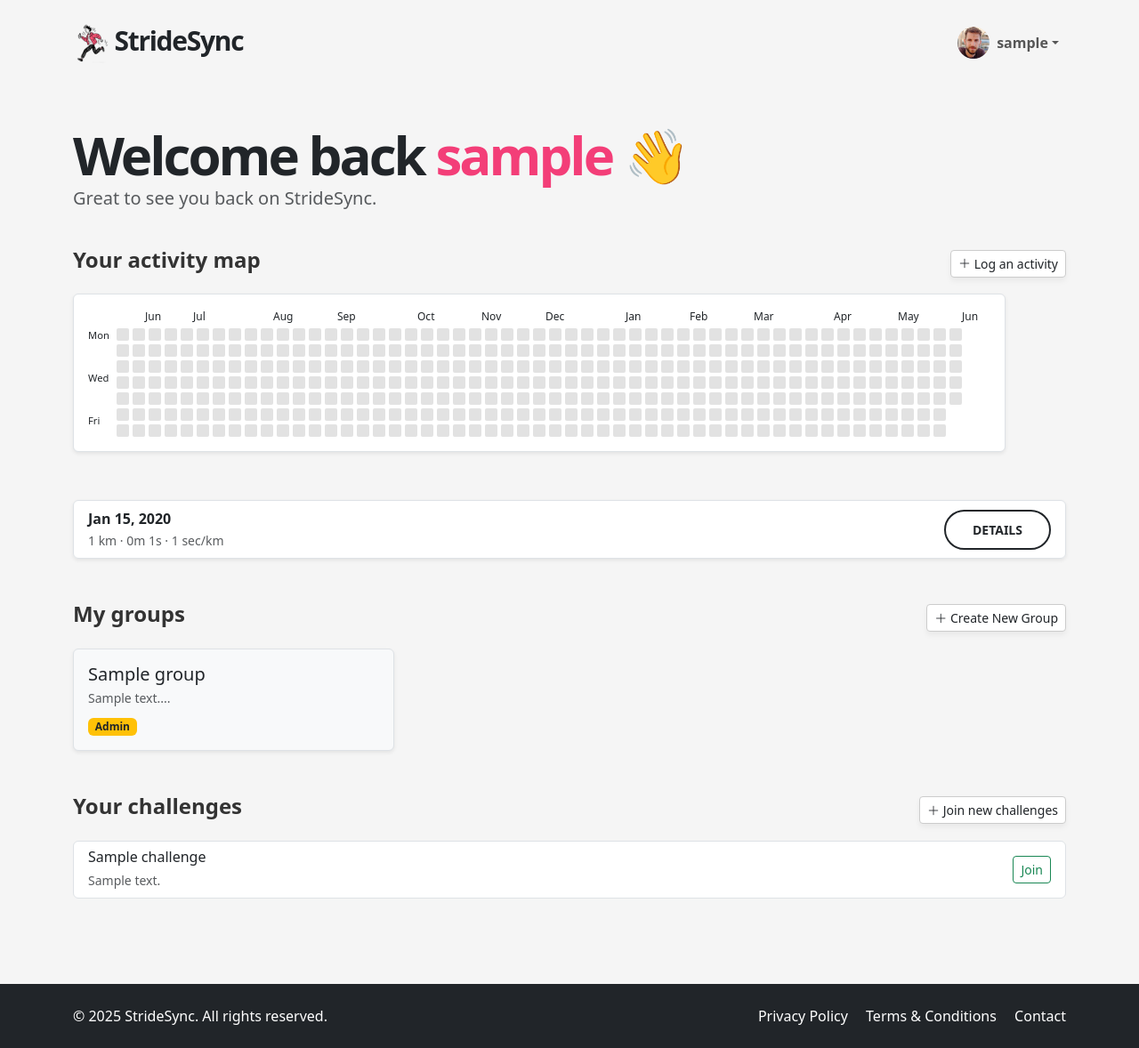
After one commit to to-ie/StrideSync, a Flask app: page /dashboard in a window 1280 px wide. The commit adds this page. Shown: the whole page at 89% size. Run offline with Flask 3, Linux system fonts and the light colour scheme; a user stored in the database is signed in; tables that the repository leaves empty hold one stand-in row (values such as "Sample post").

Commit message:
dashboard

```diff
--- a/app/__init__.py
+++ b/app/__init__.py
@@ -3,6 +3,7 @@ from config import Config
 from flask_sqlalchemy import SQLAlchemy
 from flask_migrate import Migrate
 from flask_login import LoginManager
+from flask_mail import Mail
 
 # Create extensions (not tied to app yet)
 db = SQLAlchemy()
@@ -11,9 +12,13 @@ login = LoginManager()
 
 login.login_view = 'login'
 
+# Email config
+mail = Mail()
+
 # Create app instance
 app = Flask(__name__)
 app.config.from_object(Config)
+mail.init_app(app)
 
 # Initialize extensions with the app
 db.init_app(app)
--- a/app/routes.py
+++ b/app/routes.py
@@ -7,29 +7,44 @@ from app import db
 from flask import request
 from urllib.parse import urlsplit
 from app.forms import RegisterForm
-from app.models import User, UserRole
+from app.models import User, UserRole, Run
 from flask_login import logout_user
+from app.email import send_verification_email
+from app.models import Run, Challenge
+from datetime import datetime, timedelta
+from calendar import month_abbr
+from collections import defaultdict
+from flask_login import login_required, current_user
 
 
 @app.route('/')
 @app.route('/index')
-# @login_required
 def index():
-    user = {'username': 'world'}
-    return render_template('index.html', user=user)
+    if current_user.is_authenticated:
+        return redirect(url_for('dashboard'))
 
+    user_count = db.session.scalar(sa.select(sa.func.count()).select_from(User))
+    total_distance = db.session.scalar(sa.select(sa.func.sum(Run.distance))) or 0
+
+    return render_template(
+        'index.html',
+        title='Home',
+        user_count=user_count,
+        total_distance=total_distance
+    )
 
 @app.route('/login', methods=['GET', 'POST'])
 def login():
     if current_user.is_authenticated:
-        return redirect(url_for('index'))
+        return redirect(url_for('dashboard'))
     form = LoginForm()
     if form.validate_on_submit():
         email_input = form.email.data.strip().lower()
         user = db.session.scalar(
-            sa.select(User).where(User.email == email_input))
+            sa.select(User).where(User.email == email_input)
+        )
         if user is None or not user.check_password(form.password.data):
-            flash('Invalid username or password.', 'danger')
+            flash('Invalid email or password.', 'danger')
             return redirect(url_for('login'))
         if not user.is_verified:
             flash('Please verify your email before logging in.', 'warning')
@@ -37,7 +52,7 @@ def login():
         login_user(user, remember=form.remember_me.data)
         next_page = request.args.get('next')
         if not next_page or urlsplit(next_page).netloc != '':
-            next_page = url_for('index')
+            next_page = url_for('dashboard')
         return redirect(next_page)
     return render_template('login.html', form=form)
 
@@ -55,16 +70,13 @@ def register():
     if form.validate_on_submit():
         email = form.email.data.strip().lower()
         username = form.username.data.strip()
-
         # Check for duplicates
         if db.session.scalar(sa.select(User).where(User.email == email)):
             flash('Email is already registered.', 'warning')
             return redirect(url_for('register'))
-
         if db.session.scalar(sa.select(User).where(User.username == username)):
             flash('Username is already taken.', 'warning')
             return redirect(url_for('register'))
-
         user = User(
             email=email,
             username=username,
@@ -72,12 +84,107 @@ def register():
             is_verified=False
         )
         user.set_password(form.password.data)
-
         db.session.add(user)
         db.session.commit()
-
+        send_verification_email(user)
         login_user(user, remember=form.remember_me.data)
         flash('Your account was created! Please check your inbox to verify your email.', 'success')
         return redirect(url_for('index'))
+    return render_template('register.html', title='Register', form=form)
 
-    return render_template('register.html', title='Register', form=form)
+
+@app.route('/verify/<token>')
+def verify_email(token):
+    user = db.session.scalar(sa.select(User).where(User.verification_token == token))
+
+    if user is None:
+        flash("Invalid or expired verification link.", "danger")
+        return redirect(url_for('login'))
+
+    if user.is_verified:
+        flash("Your account is already verified.", "info")
+    else:
+        user.is_verified = True
+        db.session.commit()
+        flash("Your account has been verified!", "success")
+
+    return redirect(url_for('login'))
+
+
+@app.template_filter('datetimeformat')
+def datetimeformat(value, format='%d-%m-%y'):
+    if isinstance(value, str):
+        value = datetime.strptime(value, "%Y-%m-%d")
+    return value.strftime(format)
+
+@app.route('/dashboard')
+@login_required
+def dashboard():
+    # Fetch user's runs
+    runs = db.session.scalars(
+        sa.select(Run).where(Run.user_id == current_user.id)
+    ).all()
+
+    # Create dictionary: {date: total_distance}
+    distance_by_date = {}
+    for run in runs:
+        run_date = run.date.date()
+        distance_by_date[run_date] = distance_by_date.get(run_date, 0) + run.distance
+
+    # Align to most recent Monday, 365 days ago
+    today = datetime.utcnow().date()
+    start_date = today - timedelta(days=364)
+    while start_date.weekday() != 0:  # Make sure week starts on Monday
+        start_date -= timedelta(days=1)
+
+    # Build heatmap grid (53 weeks × 7 days)
+    heatmap_cells = []
+    month_labels = []
+    current_month = None
+
+    for week in range(53):
+        column = []
+        week_start = start_date + timedelta(weeks=week)
+
+        # Month label (for first day of the week)
+        if week_start.month != current_month:
+            month_labels.append(month_abbr[week_start.month])
+            current_month = week_start.month
+        else:
+            month_labels.append("")
+
+        for day in range(7):
+            date = week_start + timedelta(days=day)
+            if date > today:
+                column.append(None)
+            else:
+                column.append({
+                    "date": date,
+                    "active": date in distance_by_date,
+                    "distance": distance_by_date.get(date, 0)
+                })
+
+        heatmap_cells.append(column)
+
+    # Recent 5 runs
+    recent_runs = db.session.scalars(
+        sa.select(Run)
+        .where(Run.user_id == current_user.id)
+        .order_by(Run.date.desc())
+        .limit(5)
+    ).all()
+
+    # Active challenges
+    live_challenges = db.session.scalars(
+        sa.select(Challenge).where(Challenge.is_active == True)
+    ).all()
+
+    return render_template(
+        "dashboard.html",
+        user=current_user,
+        runs=runs,
+        recent_runs=recent_runs,
+        live_challenges=live_challenges,
+        heatmap_cells=heatmap_cells,
+        month_labels=month_labels
+    )
--- a/app/templates/base.html
+++ b/app/templates/base.html
@@ -28,10 +28,30 @@
               <ul class="navbar-nav ms-auto">
 
               {% if current_user.is_anonymous %}
-                <li class="nav-item"><a class="btn btn-dark px-4" href="{{ url_for('login') }}">LOGIN</a></li>
+                <li class="nav-item">
+                  <a class="btn btn-dark px-4" href="{{ url_for('login') }}">LOGIN</a>
+                </li>
               {% else %}
-                <li class="nav-item"><a class="btn btn-dark px-4" href="{{ url_for('logout') }}">LOGOUT</a></li>
+                <li class="nav-item dropdown">
+                  <a class="nav-link dropdown-toggle d-flex align-items-center" href="#" id="userDropdown" role="button" data-bs-toggle="dropdown" aria-expanded="false">
+                    <img src="{{ url_for('static', filename='img/avatar.jpg') }}" class="rounded-circle me-2" width="36" height="36" alt="Avatar">
+                    <span class="fw-semibold">{{ current_user.username }}</span>
+                  </a>
+                  <ul class="dropdown-menu dropdown-menu-end shadow" aria-labelledby="userDropdown">
+                    <li><a class="dropdown-item" href="#"">My activities</a></li>
+                    <li><a class="dropdown-item" href="#"">My groups</a></li>
+                    <li><a class="dropdown-item" href="#">Join a challenge</a></li>
+                    <li><a class="dropdown-item" href="#">My account</a></li>
+                    {% if current_user.role.name == 'ADMIN' %}
+                      <li><hr class="dropdown-divider"></li>
+                      <li><a class="dropdown-item text-danger" href="#">Administration</a></li>
+                    {% endif %}
+                    <li><hr class="dropdown-divider"></li>
+                    <li><a class="dropdown-item" href="{{ url_for('logout') }}">Logout</a></li>
+                  </ul>
+                </li>
               {% endif %}
+
 
 
               </ul>
--- /dev/null
+++ b/app/templates/dashboard.html
@@ -0,0 +1,142 @@
+{% extends "base.html" %}
+
+{% block content %}
+<section class="py-5">
+  <div class="container">
+    <h1 class="display-4 fw-bold mb-4 hero-title">
+        Welcome back <span>{{ user.username }}</span> 👋
+    </h1>
+    <p class="lead mt-3 text-muted" style="margin-top: -20px !important; margin-bottom: 40px;">Great to see you back on StrideSync.</p>
+
+    <div class="mb-5">
+        <div class="d-flex justify-content-between align-items-center mb-3">
+            <h4>Your activity map</h4>
+            <a href="#" class="btn btn-soft btn-sm">
+                <i class="bi bi-plus-lg"></i> Log an activity
+            </a>
+        </div>
+
+        <!-- Heatmap Container -->
+        <div class="rounded border p-3 bg-white shadow-sm" style="overflow-x: auto; display: inline-block;">
+        <div class="d-flex flex-column">
+
+            <!-- Month Labels -->
+            <div class="d-flex mb-1" style="margin-left: 30px; gap: 4px;">
+            <div style="width: 30px;"></div>  <!-- spacer -->
+            {% for month in month_labels %}
+                <div style="width: 14px; text-align: center; font-size: 0.75rem;">{{ month }}</div>
+            {% endfor %}
+            </div>
+
+            <!-- Heatmap Rows -->
+            <div class="d-flex" style="gap: 4px;">
+            <!-- Day Labels -->
+            <div class="d-flex flex-column justify-content-between me-1" style="height: 112px;">
+                <div style="font-size: 0.7rem;">Mon</div>
+                <div style="font-size: 0.7rem;">Wed</div>
+                <div style="font-size: 0.7rem;">Fri</div>
+            </div>
+
+            <!-- Weekly Columns -->
+            {% for week in heatmap_cells %}
+                <div class="d-flex flex-column" style="gap: 4px;">
+                {% for cell in week %}
+                    {% if cell %}
+                    <div
+                        title="{% if cell.active %}{{ '%.1f'|format(cell.distance) }} km on {{ cell.date.strftime('%d-%m-%y') }}{% else %}{{ cell.date.strftime('%d-%m-%y') }}{% endif %}"
+                        style="
+                        width: 14px;
+                        height: 14px;
+                        border-radius: 2px;
+                        background-color: {{ '#f33e78' if cell.active else '#e2e2e2' }};
+                        transition: background-color 0.2s;"
+                    ></div>
+                    {% else %}
+                    <div style="width: 14px; height: 14px; background-color: transparent;"></div>
+                    {% endif %}
+                {% endfor %}
+                </div>
+            {% endfor %}
+            </div>
+
+        </div>
+        </div>
+
+
+    </div>
+    <!-- Recent Runs Section -->
+    <div class="mb-5">
+        {% if recent_runs %}
+        <div class="list-group shadow-sm">
+          {% for run in recent_runs %}
+          <div class="list-group-item d-flex justify-content-between align-items-center">
+            <div>
+              <strong>{{ run.date.strftime('%b %d, %Y') }}</strong><br>
+              <small class="text-muted">
+                {{ run.distance }} km · {{ run.time // 60 }}m {{ run.time % 60 }}s · {{ run.pace }} sec/km
+              </small>
+            </div>
+            <a href="{{ url_for('view_run', run_id=run.id) }}" class="btn btn-sm btn-outline-dark">Details</a>
+          </div>
+          {% endfor %}
+        </div>
+        {% else %}
+          <p class="text-muted">No recent activity found.</p>
+        {% endif %}
+    </div>
+
+
+
+
+    <!-- My Groups Section -->
+    <div class="mb-5">
+      <div class="d-flex justify-content-between align-items-center mb-3">
+        <h4>My groups</h4>
+        <a href="#" class="btn btn-soft btn-sm">
+          <i class="bi bi-plus-lg"></i> Create New Group
+        </a>
+      </div>
+      <div class="row g-3">
+        {% for group in current_user.groups %}
+          <div class="col-md-4">
+            <div class="border rounded p-3 bg-light h-100 shadow-sm">
+              <h5 class="mb-1">{{ group.name }}</h5>
+              <p class="small text-muted mb-2">{{ group.description[:80] }}...</p>
+              {% if group in current_user.admin_of_groups %}
+                <span class="badge bg-warning text-dark">Admin</span>
+              {% endif %}
+              <a href="#" class="stretched-link"></a>
+            </div>
+          </div>
+        {% else %}
+          <p class="text-muted">You're not in any groups yet.</p>
+        {% endfor %}
+      </div>
+    </div>
+
+    <!-- your Challenges Section -->
+    <div class="mb-5">
+      <div class="d-flex justify-content-between align-items-center mb-3">
+        <h4>Your challenges</h4>
+        <a href="#" class="btn btn-soft btn-sm">
+          <i class="bi bi-plus-lg"></i> Join new challenges
+        </a>
+      </div>
+      <div class="list-group ">
+        {% for challenge in live_challenges %}
+          <div class="list-group-item d-flex justify-content-between align-items-center">
+            <div>
+              <h6 class="mb-1">{{ challenge.name }}</h6>
+              <small class="text-muted">{{ challenge.description }}</small>
+            </div>
+            <a href="#" class="btn btn-sm btn-outline-success">Join</a>
+          </div>
+        {% else %}
+          <p class="text-muted">No challenges available right now.</p>
+        {% endfor %}
+      </div>
+    </div>
+
+  </div>
+</section>
+{% endblock %}
```
Also changed, not shown: app/email.py (added, +42 -0 lines), app/models.py (+42 -1 lines), app/static/style.css (+70 -0 lines), app/templates/index.html (+13 -13 lines), config.py (+7 -0 lines), migrations/versions/8769999e7213_add_challenge_model.py (added, +36 -0 lines), migrations/versions/d0284e7d440f_add_challenge_model.py (added, +44 -0 lines), app.db, app/static/img/avatar.jpg (added), 1 other file.
